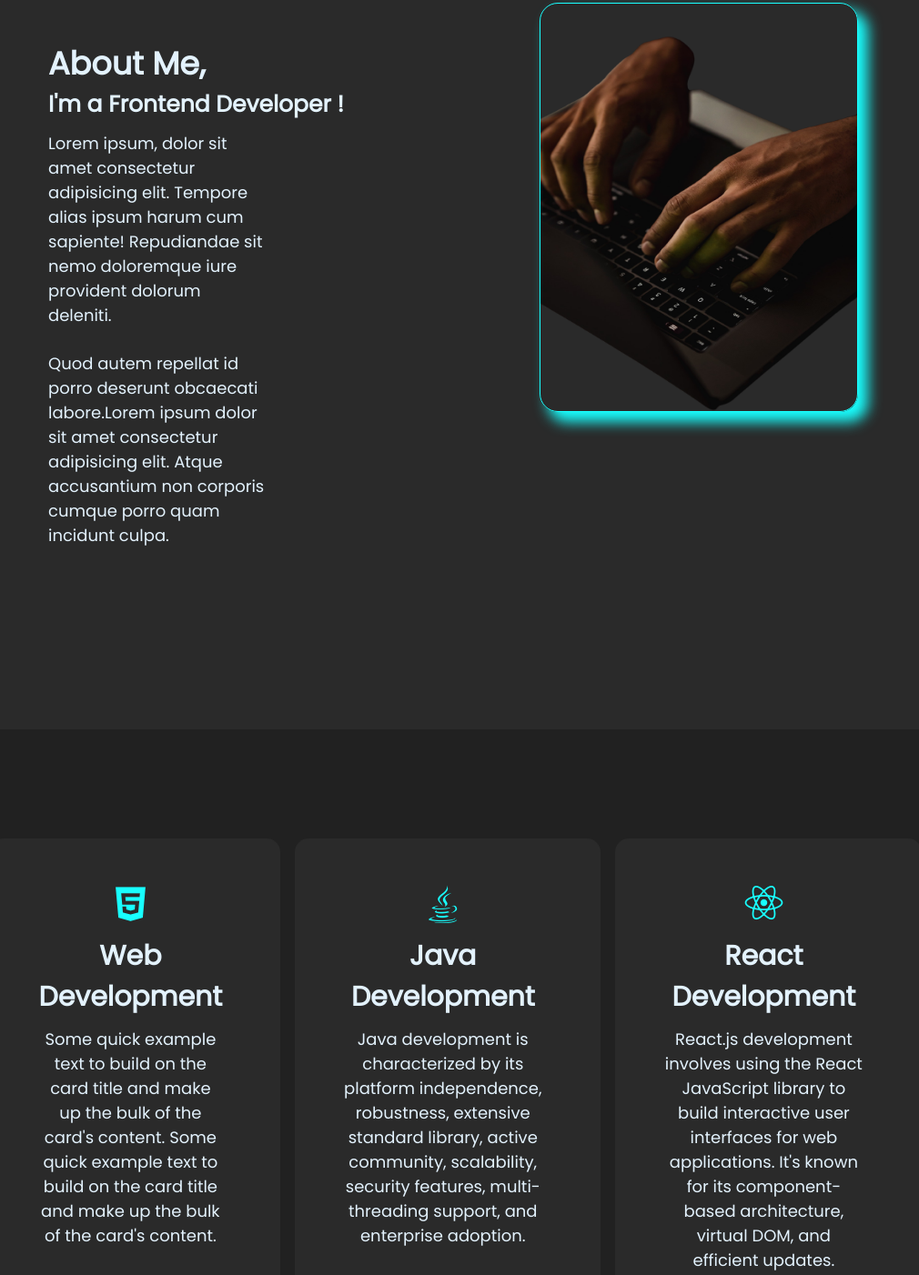
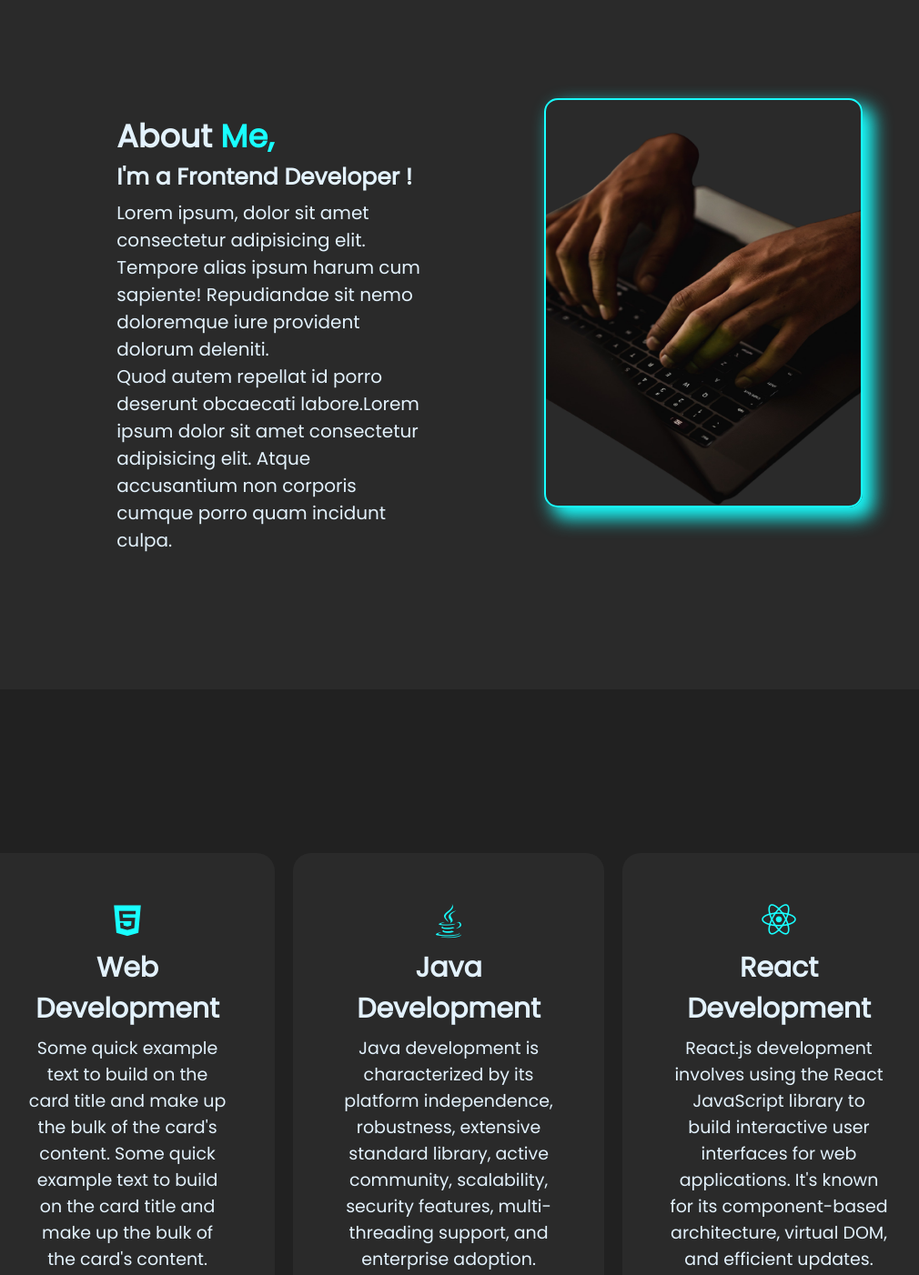
Before and after one commit to viveklagshetti/my-portfolio, a plain HTML site: page index.html in a window 1280 px wide. Shown: the part 842-2244 px from the top of the page at 91% size, without its empty margins (137-1147 px from the left). Drawn offline with nearby package versions, Linux system fonts and the light colour scheme.

Commit message:
added new feature in the project

```diff
--- a/css/style.css
+++ b/css/style.css
@@ -25,7 +25,10 @@ body {
     color: var(--text-color);
 }
 
-
+section{
+    min-height: 100vh;
+    padding: 10rem 9% 2rem;
+}
 .header {
     position: fixed;
     top: 0%;
@@ -74,10 +77,10 @@ img {
 }
 .home {
     display: flex;
-    margin-top: 180px;
-    margin-left: 100px;
-    justify-content: space-evenly;
-    margin-bottom: 100px;
+    margin-top: 100px;
+    margin-left: 0px;
+    justify-content: space-between;
+    margin-bottom: 120px;
 }
 .home-pic img {
     height: 400px;
@@ -148,83 +151,123 @@ a .download-cv:hover {
     box-shadow: none;
 }
 .about {
+    background-color: var(--second-bg-color);
+    gap: 3rem;
+}
+.about-container {
     display: flex;
     justify-content: space-evenly;
-    background-color: var(--second-bg-color);
-    /* margin: 100px 100px 100px 100px; */
-    padding: 80px 100px 200px 100px;
+    align-items: center;
+    flex-direction: row;
 }
 .about-content {
-    margin-left: 90px;
+    margin: 30px 80px 40px 150px;
 }
-.about-content h1{
-    margin-top: 120px;
+.about-content h1 {
     font-size: 35px;
     font-weight: 600;
+    margin-top: 2rem;
 }
-.about-content h2{
+.about-content h2 {
     font-size: 25px;
     font-weight: 600;
 }
-.about-content p{
-    margin-top: 10px;
-    font-size: large;
-    text-align:left;
-    margin-right: 300px;
+.about-content h1 span {
+    color: var(--main-color);
+}
+.about-content p {
+    margin-top: 5px;
+    font-size: 20px;
+    text-align: left;
 }
 .about-pic img {
-    margin-top: 80px;
-
     height: 450px;
     width: 350px;
-    margin-right: 100px;
-    border: 1px solid var(--main-color);
-    border-radius: 20px;
-    transition: all .3s;
-    box-shadow: 10px 10px 15px 1px var(--main-color);
+    margin: 50px 80px 100px 50px;
+    border: 2px solid var(--main-color);
+    border-radius: 15px;
+    box-shadow: 10px 10px 20px 2px var(--main-color) ;
 }
 .about-pic img:hover {
-    box-shadow: -10px 10px 15px -1px var(--main-color);
-    z-index: 100;
+    box-shadow: -10px 10px 20px -2px var(--main-color) ;
 }
 .services {
+    background-color: var(--bg-color);
+}
+.services-container {
+    margin-top: 8rem;
     display: flex;
-    justify-content: space-evenly;
-    margin-top: 80px;
-    margin-left: 120px;
-    margin-right: 120px;
-    margin-bottom: 90px;
+    justify-content: space-between;
+    flex-direction: row;
+    gap: 2rem;
 }
 .card {
-    padding: 30px 60px 50px 50px;
     text-align: center;
-    margin: 40px 10px 0px 6px;
-    border-radius: 15px;
+    border: 2px solid transparent;
+    padding: 50px 50px 50px 50px;
+    border-radius: 20px;
+    transition: .5s ease;
     background-color: var(--second-bg-color);
-    border: 2px solid ;
-    border-color: transparent;
-    transition: .5s ease;
 }
 .card:hover {
-    border-color: var(--main-color);
-    transform: scale(1.02)
+    border-color: 2px solid var(--main-color);
+    transform: scale(1.05);
 }
 .card i {
-    padding-top: 15px;
-    font-size: 50px;
+    font-size: 45px;
     color: var(--main-color);
-    text-align: center;
-    padding-bottom: 10px;
 }
 .card h1 {
+    margin-top: 5px;
+    font-size: 30px;
+    font-weight: 700;
+}
+.card p {
+    font-size: 19px;
+    margin-top: 6px;
+}
+.portfolio {
+    background-color: var(--second-bg-color);
+}
+.heading {
+    font-size: 25px;
+    font-family: 700;
+    text-align: center;
+}
+.portfolio-container {
+    margin-top: 6rem;
+    display: flex;
+    justify-content: space-around;
+    gap:8rem;
+}
+.portfolio-box {
+    text-align: center;
+}
+.portfolio-box h1 {
     text-align: center;
     font-size: 30px;
+    font-weight: 500;
+}
+.portfolio-box img{
+    margin-top: 2rem;
+    display: inline-block;
+    height: 350px;
+    width: 300px;
+    text-align: center;
+    justify-content: center;
+    border-radius: 20px;
+    border: 2px solid transparent;
+}
+.portfolio-box .see-details a button{
+    margin-top: 10px;
+    font-size: 18px;
     font-weight: 600;
-    color: var(--text-color);
-    padding-bottom: 10px;
+    padding: 5px 20px;
+    color: var(--bg-color);
+    border: 2px solid var(--main-color);
+    border-radius: 30px;
+    background-color: var(--main-color);
 }
-.card p {
-    font-size: 18px;
-    font-weight: 500;
-    text-align: center;
+.portfolio-box .see-details a button:hover {
+box-shadow: 0 0 10px var(--main-color);
 }
--- a/index.html
+++ b/index.html
@@ -61,18 +61,15 @@
     <!-- home section design ends -->
 
     <!-- about section design starts -->
-    <section id="about">
-      <div class="about">
+    <section id="about" class="about">
+      <div class="about-container">
         <div class="about-content">
-          <h1>About Me,</h1>
+          <h1>About <span>Me,</span></h1>
           <h2>I'm a Frontend Developer !</h2>
           <p>
             Lorem ipsum, dolor sit amet consectetur adipisicing elit. Tempore
             alias ipsum harum cum sapiente! Repudiandae sit nemo doloremque iure
-            provident dolorum deleniti.
-          </p>
-          <br />
-          <p>
+            provident dolorum deleniti. <br />
             Quod autem repellat id porro deserunt obcaecati labore.Lorem ipsum
             dolor sit amet consectetur adipisicing elit. Atque accusantium non
             corporis cumque porro quam incidunt culpa.
@@ -87,8 +84,8 @@
     <!-- about section design ends -->
 
     <!-- services section starts -->
-    <section id="services">
-      <div class="services">
+    <section id="services" class="services">
+      <div class="services-container">
         <div class="card">
           <i class="bx bxl-html5"></i>
           <h1>Web Development</h1>
@@ -120,6 +117,33 @@
         </div>
       </div>
     </section>
+
     <!-- services section ends -->
+
+    <!-- portfolio section starts -->
+
+    <section class="portfolio" id="portfolio">
+<!--       <div class="heading">
+        <h1>Projects</h1>
+      </div> -->
+      <div class="portfolio-container">
+        <div class="portfolio-box">
+
+            <h1>Player Auction System</h1>
+           <img src="./assets/p1.jpg" alt="Player Auction pic" />
+            <div class="see-details">
+            <a href=""><button>See details</button></a>
+            </div>
+        </div>
+        <div class="portfolio-box">
+            <h1>ATM management System</h1>
+            <img src="./assets/p2.jpg" alt="Atm management pic" />
+            <div class="see-details">
+                <a href=""><button>See details</button></a>
+            </div>
+          </div>
+      </div>
+    </section>
+    <!-- portfolio section ends -->
   </body>
 </html>
```
Also changed, not shown: assets/atm.jpg (added), assets/p1.jpg (added), assets/p2.jpg (added), assets/player-auction.jpg (added).
